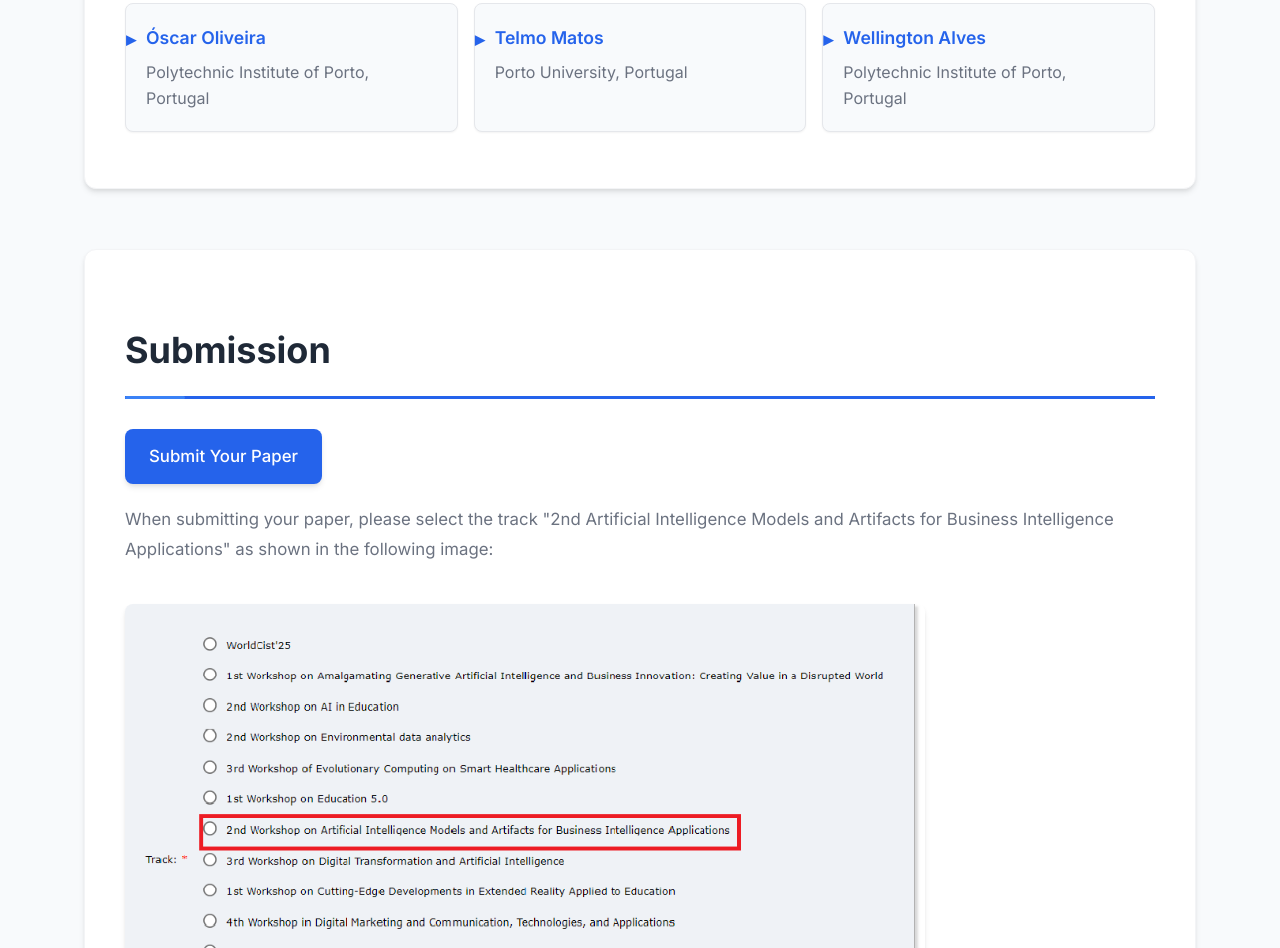
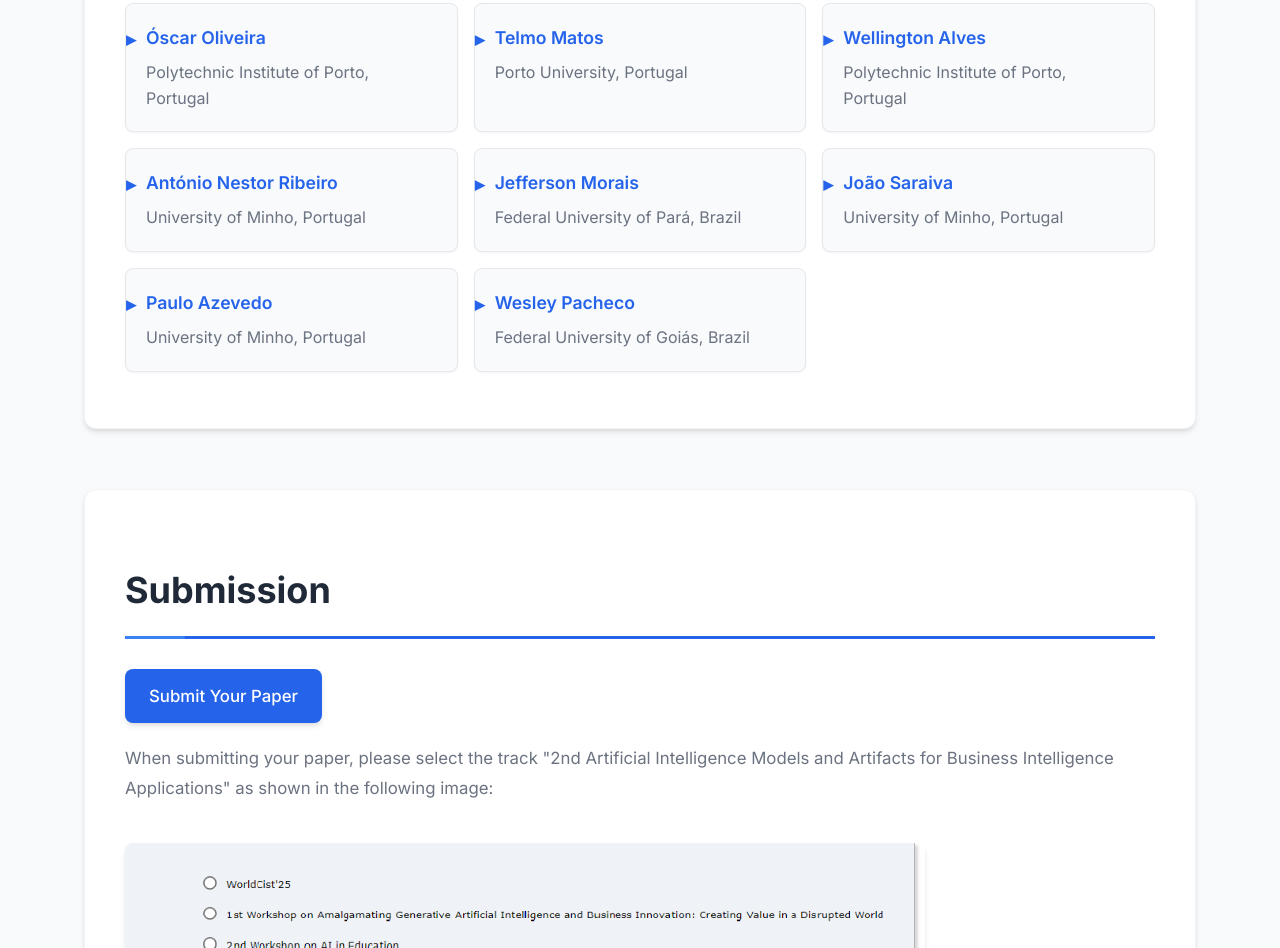
Before and after one commit to aim-abia/aim-abia.github.io, a plain HTML site: page index.html in a window 1280 px wide. Shown: the part 3192-4140 px from the top of the page. Drawn offline with Linux system fonts and the light colour scheme.

Commit message:
Programme commite update

```diff
--- a/index.html
+++ b/index.html
@@ -472,6 +472,11 @@
                 <li><strong>Óscar Oliveira</strong>Polytechnic Institute of Porto, Portugal</li>
                 <li><strong>Telmo Matos</strong>Porto University, Portugal</li>
                 <li><strong>Wellington Alves</strong>Polytechnic Institute of Porto, Portugal</li>
+                <li><strong>António Nestor Ribeiro</strong>University of Minho, Portugal</li>
+                <li><strong>Jefferson Morais</strong>Federal University of Pará, Brazil</li>
+                <li><strong>João Saraiva</strong>University of Minho, Portugal</li>
+                <li><strong>Paulo Azevedo</strong>University of Minho, Portugal</li>
+                <li><strong>Wesley Pacheco</strong>Federal University of Goiás, Brazil</li>
             </ul>
         </div>
     </section>
```
